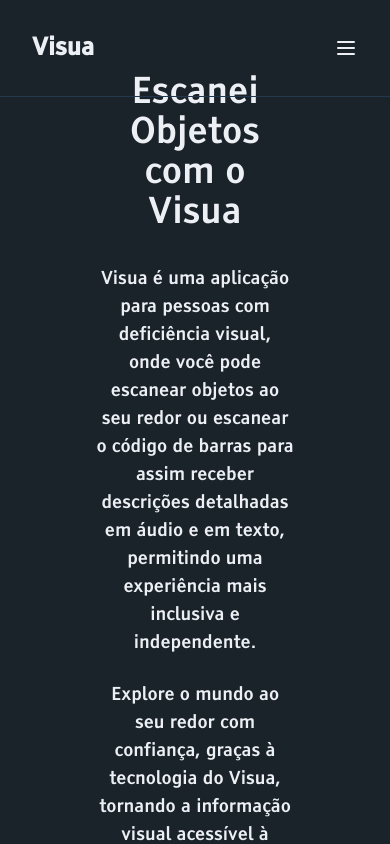
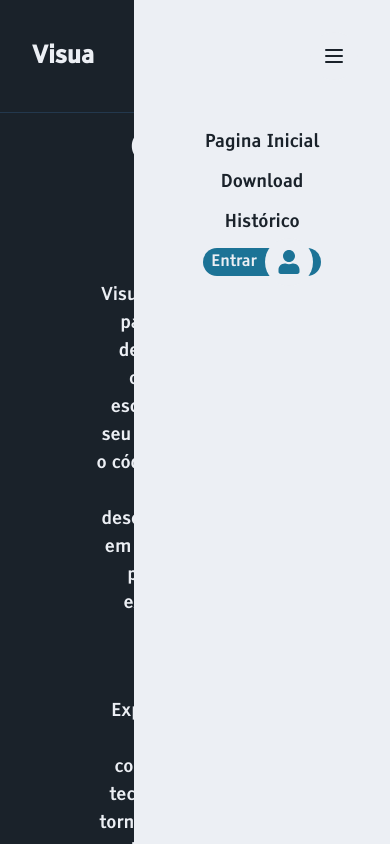
Before and after one commit to Thomgomes/Visua-Web, a React (Vite) app: page / in a window 390 px wide. Built offline with nearby package versions, Linux system fonts and the light colour scheme.

Commit message:
Renomeamento de Pastas para melhor organização, criação e organização dos Navigations, Começo do NavigationLinkMobile, para se usar em dispositivos moveis

```diff
--- a/src/Container/AuthContainer/LoginForm/index.jsx
+++ b/src/Container/AuthContainer/LoginForm/index.jsx
@@ -1,7 +1,7 @@
 /* eslint-disable react/prop-types */
 import { useState } from 'react';
 import { Mail, Lock, X } from "lucide-react";
-import Button from "../../../components/Btn";
+import Button from "../../../components/Button";
 import Input from "../../../components/Input";
 import { Link } from "react-router-dom";
 
--- a/src/Container/AuthContainer/RegisterForm/index.jsx
+++ b/src/Container/AuthContainer/RegisterForm/index.jsx
@@ -2,7 +2,7 @@
 
 import { Link } from "react-router-dom";
 import { Mail, User, Lock, X } from "lucide-react";
-import Button from "../../../components/Btn";
+import Button from "../../../components/Button";
 import Input from "../../../components/Input";
 import { useState } from "react";
 
--- a/src/Container/Header/index.jsx
+++ b/src/Container/Header/index.jsx
@@ -1,11 +1,12 @@
-import Nav from "../../components/Nav";
+
+import Navigation from "../../components/Navigation";
 
 export default function Header() {
 
   return (
-    <header className="top-0 h-32 z-[1] mx-auto flex w-full items-center justify-between border-b border-Visua-Grey p-8 md:p-16">
+    <header className="h-32 z-[1] mx-auto flex w-full items-center justify-between border-b border-Visua-Grey p-8 md:p-16">
         <h1 className='text-2xl font-semibold'>Visua</h1>
-        <Nav/>
+        <Navigation/>
     </header>
   )
 }
--- a/src/Container/Home/index.jsx
+++ b/src/Container/Home/index.jsx
@@ -1,6 +1,6 @@
 import { Link } from "react-router-dom";
-import Button from "../../components/Btn";
-import ButtonForm from "../../components/BtnForm";
+import Button from "../../components/Button";
+import ButtonForm from "../../components/ButtonForm";
 
 
 export default function Home() {
--- a/src/components/BtnForm/index.jsx
+++ b/src/components/ButtonForm/index.jsx
@@ -1,6 +1,6 @@
 /* eslint-disable react/prop-types */
 import AuthContainer from "../../Container/AuthContainer";
-import Button from "../Btn";
+import Button from "../Button";
 import { useState } from "react";
 
 export default function ButtonForm({ children, className, py, formType }) {
--- a/src/components/Nav/index.jsx
+++ /dev/null
@@ -1,23 +0,0 @@
-import { Menu, X } from "lucide-react";
-import { useState } from "react";
-import NavLinks from "../NavLinks";
-
-export default function Nav() {
-    const [isOpen, setIsOpen] = useState(false)
-
-    const toggleNavBar = () => {
-        setIsOpen(!isOpen)
-
-    }
-
-  return (
-    <nav className="">
-      <div className="hidden md:flex justify-between">
-        <NavLinks/>
-      </div>
-      <div className="md:hidden flex justify-center">
-        <button onClick={toggleNavBar}>{isOpen ? <X/> : <Menu/>}</button>
-      </div>
-    </nav>
-  );
-}
--- a/src/components/NavLinks/index.jsx
+++ /dev/null
@@ -1,69 +0,0 @@
-import { NavLink } from "react-router-dom";
-import { FaUser } from "react-icons/fa";
-import ButtonForm from "../BtnForm";
-import { motion } from "framer-motion";
-
-export default function NavLinks() {
-  // Código a ser alterado pós Login, para fazer com que uma opt a mais apareça na
-  const hist = null;
-
-  return (
-    <div className="flex items-center gap-6">
-      <motion.div
-        initial={{ opacity: 0, y: -10 }}
-        animate={{ opacity: 1, y: 0 }}
-        transition={{ duration: 0.5 }}
-      >
-        <NavLink
-          to="/Home"
-          className="hover:text-Visua-Placeholder/icon transition duration-200"
-        >
-          Página Inicial
-        </NavLink>
-      </motion.div>
-
-      <motion.div
-        initial={{ opacity: 0, y: -10 }}
-        animate={{ opacity: 1, y: 0 }}
-        transition={{ duration: 0.5, delay: 0.1 }}
-      >
-        <NavLink
-          to="/Download"
-          className="hover:text-Visua-Placeholder/icon transition duration-200"
-        >
-          Download
-        </NavLink>
-      </motion.div>
-
-      {/* Tag só mostrada quando tiver realizado um login */}
-      {hist !== null ? (
-        <motion.div
-          initial={{ opacity: 0, y: -10 }}
-          animate={{ opacity: 1, y: 0 }}
-          transition={{ duration: 0.5, delay: 0.2 }}
-        >
-          <NavLink to="/Download" className="">
-            Histórico
-          </NavLink>
-        </motion.div>
-      ) : (
-        <></>
-      )}
-
-      <motion.div
-        initial={{ opacity: 0, scale: 0.9 }}
-        animate={{ opacity: 1, scale: 1 }}
-        transition={{ duration: 0.5, delay: 0.3 }}
-      >
-        <ButtonForm className="max-h-7 group text-lg" formType={false}>
-          <p className="text-base mr-2 flex-shrink-0 group-hover:text-Visua-Placeholder/icon transition duration-200">
-            Entrar
-          </p>
-          <span className="flex items-center justify-center w-12 h-12 rounded-full bg-Visua-Text text-Visua-Blue group-hover:text-Visua-Blue-houver transition duration-200">
-            <FaUser className="w-6 h-6" />
-          </span>
-        </ButtonForm>
-      </motion.div>
-    </div>
-  );
-}
--- /dev/null
+++ b/src/components/Navigation/index.jsx
@@ -0,0 +1,86 @@
+import { Menu, X } from "lucide-react";
+import { useState } from "react";
+import { motion } from "framer-motion";
+import NavigationLinkMobile from "../NavigationLinkMobile";
+import NavigationButtonLink from "../NavigationButtonLink";
+import NavigationLink from "../NavigationLink";
+
+export default function Navigation() {
+  const [isOpen, setIsOpen] = useState(false);
+  const hist = false;
+
+  const toggleNavBar = () => {
+    setIsOpen(!isOpen);
+  };
+
+  return (
+    <nav className="">
+      {/* Links de Navegação em desktop */}
+      <div className="hidden md:flex justify-between">
+        <div className="flex items-center gap-6">
+          <motion.div
+            initial={{ opacity: 0, scale: 0.7 }}
+            animate={{ opacity: 1, scale: 1 }}
+            transition={{ duration: 0.5 }}
+          >
+            <NavigationLink link="/Home" text="Pagina Inicial" />
+          </motion.div>
+          <motion.div
+            initial={{ opacity: 0, scale: 0.7 }}
+            animate={{ opacity: 1, scale: 1 }}
+            transition={{ duration: 0.5, delay: 0.1 }}
+          >
+            <NavigationLink link="/Home" text="Download" />
+          </motion.div>
+          {/* Componente só renderizado após o Login para liberar a pagina Historico */}
+          {hist ? (
+            <motion.div
+              initial={{ opacity: 0, scale: 0.7 }}
+              animate={{ opacity: 1, scale: 1 }}
+              transition={{ duration: 0.5, delay: 0.2 }}
+            >
+              <NavigationLink link="/Home" text="Historico" />
+            </motion.div>
+          ) : null}
+
+          <motion.div
+            initial={{ opacity: 0, scale: 0.7 }}
+            animate={{ opacity: 1, scale: 1 }}
+            transition={{ duration: 0.5, delay: 0.3 }}
+          >
+            <NavigationButtonLink />
+          </motion.div>
+        </div>
+      </div>
+      {/* Botão de menu em mobile */}
+      <div className="md:hidden flex justify-center">
+        <motion.button
+          initial={{ opacity: 0, scale: 0.3 }}
+          animate={{ opacity: 1, scale: 1 }}
+          transition={{ duration: 0.3 }}
+          onClick={toggleNavBar}
+          className="bg-Visua-Text h-12 w-12 z-10 text-Visua-Bg rounded-full flex justify-center items-center"
+        >
+          {isOpen ? <X /> : <Menu />}
+        </motion.button>
+        {isOpen ? <></> : <></>}
+        <div className="relavite">
+          <div className="absolute right-0 top-0 h-screen w-64 bg-Visua-Text">
+            <div className="h-32 w-full"></div>
+            <motion.div
+              className="flex flex-col items-center justify-center h-auto w-full gap-3"
+              initial={{ opacity: 0 }}
+              animate={{ opacity: 1 }}
+              transition={{ duration: 0.5 }}
+            >
+              <NavigationLinkMobile link="/Home" text="Pagina Inicial" />
+              <NavigationLinkMobile link="/Download" text="Download" />
+              <NavigationLinkMobile link="/Histórico" text="Histórico" />
+              <NavigationButtonLink />
+            </motion.div>
+          </div>
+        </div>
+      </div>
+    </nav>
+  );
+}
--- /dev/null
+++ b/src/components/NavigationButtonLink/index.jsx
@@ -0,0 +1,15 @@
+import ButtonForm from "../ButtonForm";
+import { FaUser } from "react-icons/fa";
+
+export default function NavigationButtonLink() {
+  return (
+    <ButtonForm className="max-h-7 group text-lg" formType={false}>
+      <p className="text-base mr-2 flex-shrink-0 group-hover:text-Visua-Placeholder/icon transition duration-200">
+        Entrar
+      </p>
+      <span className="flex items-center justify-center w-12 h-12 rounded-full bg-Visua-Text text-Visua-Blue group-hover:text-Visua-Blue-houver transition duration-200">
+        <FaUser className="w-6 h-6" />
+      </span>
+    </ButtonForm>
+  );
+}
--- /dev/null
+++ b/src/components/NavigationLink/index.jsx
@@ -0,0 +1,13 @@
+/* eslint-disable react/prop-types */
+import { NavLink } from "react-router-dom";
+
+export default function NavigationLink({ link, className, text }) {
+  return (
+    <NavLink
+      to={link}
+      className={`hover:text-Visua-Placeholder/icon transition duration-200 ${className}`}
+    >
+      {text}
+    </NavLink>
+  );
+}
--- /dev/null
+++ b/src/components/NavigationLinkMobile/index.jsx
@@ -0,0 +1,6 @@
+/* eslint-disable react/prop-types */
+import NavigationLink from "../NavigationLink";
+
+export default function NavigationLinkMobile({ link, text }) {
+  return <NavigationLink link={link} className={"text-Visua-Bg"} text={text} />;
+}
```
Also changed, not shown: src/components/Button/index.jsx (renamed from src/components/Btn/index.jsx).
